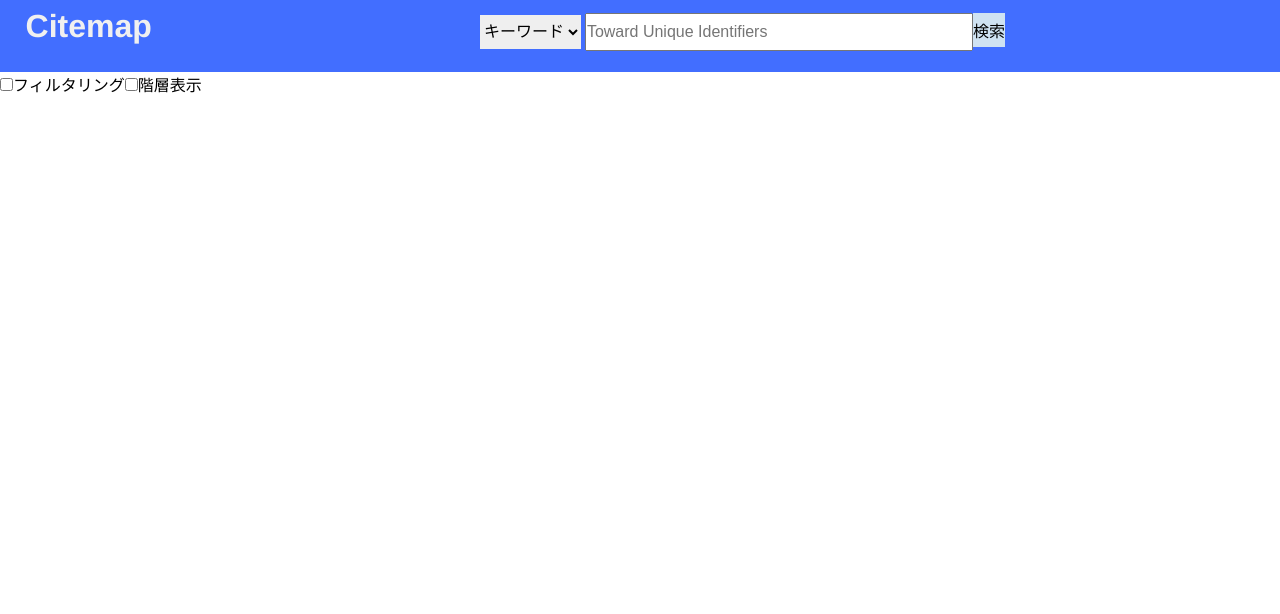
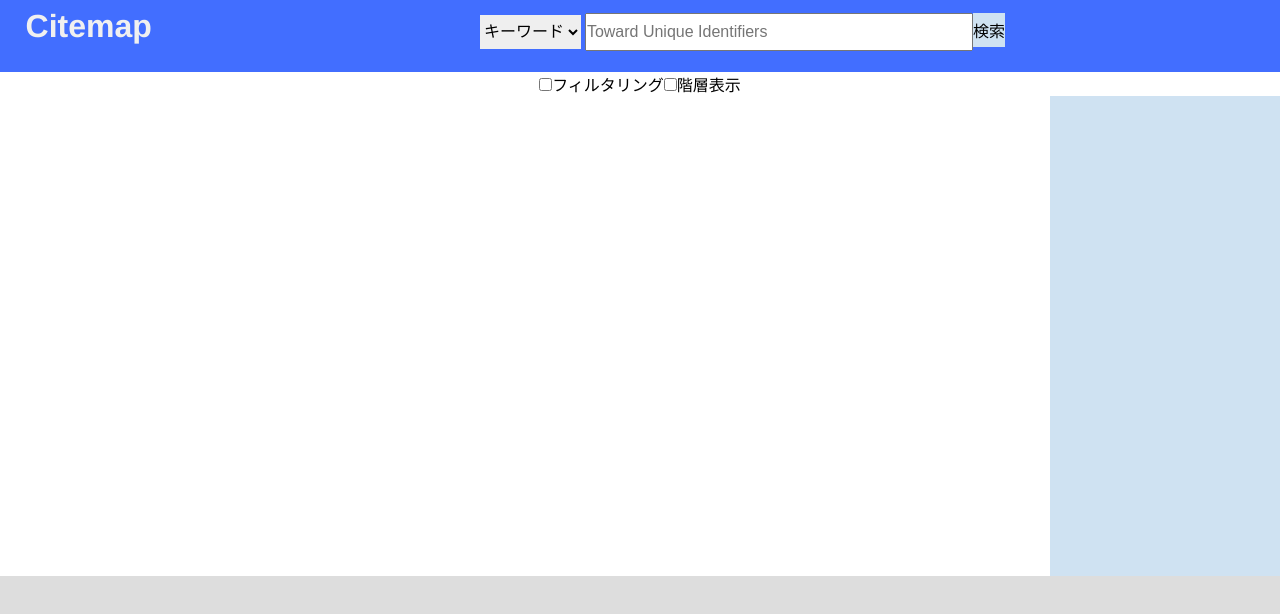
Before and after one commit to wtks/itsp-b, a Vue app in the folder frontend/: page /#/graph in a window 1280 px wide. Shown: the top 614 px of the page. Built offline with nearby package versions, Linux system fonts and the light colour scheme.

Commit message:
change graph page design

```diff
--- a/frontend/src/views/Graph.vue
+++ b/frontend/src/views/Graph.vue
@@ -1,23 +1,23 @@
 <template>
   <div>
     <navigation />
-    <div>
+    <div id="preferences">
       <input type="checkbox" id="isFiltered" name="isFiltered" v-model="isChecked">
       <label for="isFiltered">フィルタリング</label>
       <input type="checkbox" id="isHierarchy" name="isHierarchy" v-model="isHierarchyChecked">
       <label for="isHierarchy">階層表示</label>
     </div>
-    <div class="home" style="height: 90vh; width: 78vw; display: inline-block;">
-      <div id="network" style="height: 100%"/>
+    <div class="home">
+      <div id="network"/>
+      <div id="history" class="bg-lightblue">
+        <ul>
+          <li v-for="paper in history" :key="paper.paperId" class="history-item">
+            {{ paper.title }}
+          </li>
+        </ul>
+      </div>
     </div>
-    <div style="height: 90vh; width: 18vw; display: inline-block; overflow: scroll;">
-      <ul>
-        <li v-for="paper in history" :key="paper.paperId">
-          {{ paper.title }}
-        </li>
-      </ul>
-    </div>
-    <div style="width: 100vw;">
+    <div id="detail">
       <h2><a :href="linkToPaper" target="_blank" rel="noopener noreferrer">{{ titlePaper }}</a></h2>
       <p>{{ venueAndYearPaper }}</p>
       <p>{{ authorPaper }}</p>
@@ -27,6 +27,38 @@
 </template>
 
 <style scoped>
+.home {
+  height: 60vh;
+  width: auto;
+}
+#network {
+  height: 100%;
+  display: inline-block;
+  width: 80vw;
+}
+#history {
+  height: 60vh;
+  width: 18vw;
+  overflow: scroll;
+  float: right;
+}
+.history-item {
+  padding: 5px 10px;
+}
+li {
+  border: 1px solid grey;
+}
+#detail {
+  background-color: #DDD;
+  width: 100vw;
+  height: 33vh;
+  overflow: scroll;
+}
+
+#preferences {
+  text-align: center;
+}
+
 </style>
 
 <script>
```
